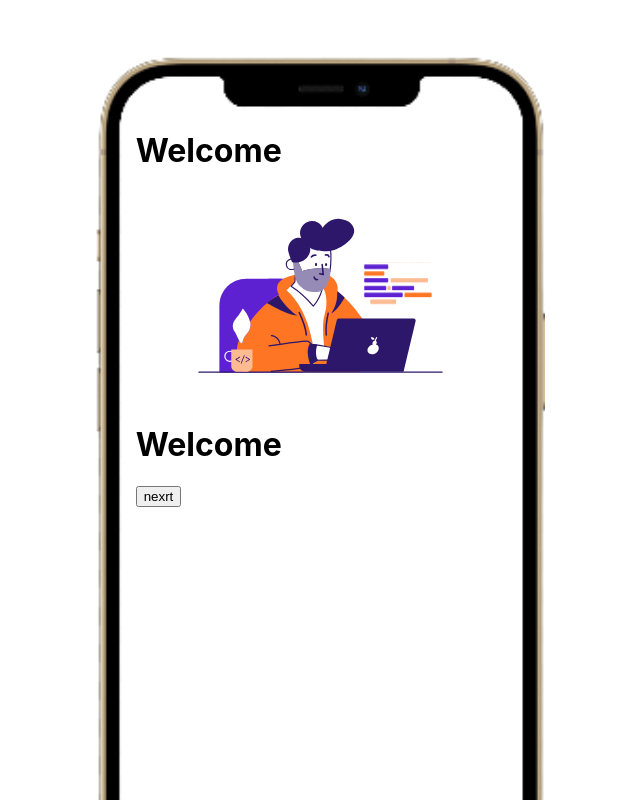
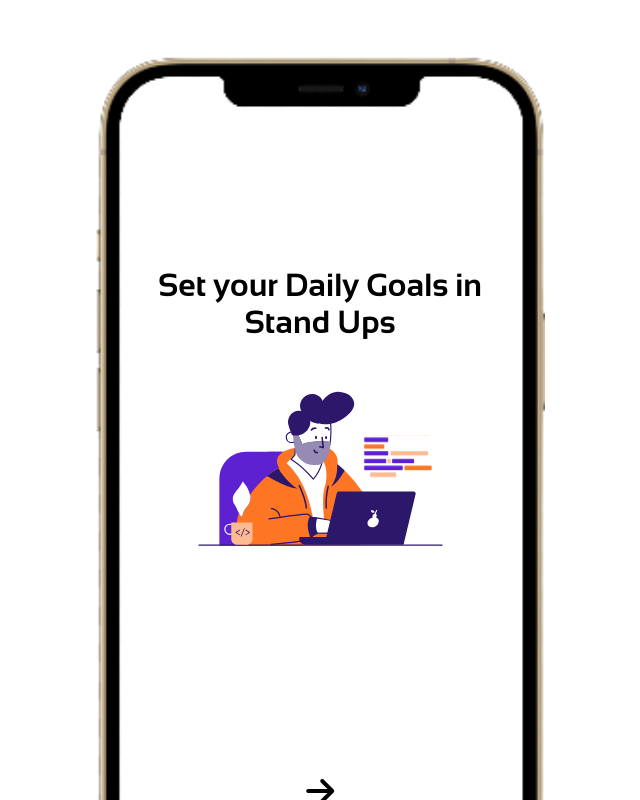
Before and after one commit to BootsStribling/app-le-FE, a React (Create React App) app: page /welcome in a window 1280 px wide. Shown: the top 800 px of the page, without its empty margins (340-980 px from the left). Built offline with nearby package versions, Linux system fonts and the light colour scheme; no server answers.

Commit message:
Implement welcome slide

```diff
--- a/src/App.jsx
+++ b/src/App.jsx
@@ -27,6 +27,8 @@ const App = () => {
   const [user, setUser] = useState(authService.getUser())
   const [days, setDays] = useState([])
   const [currentDay, setCurrentDay] = useState([])
+  const [showNav, setShowNav] = useState(true)
+  // nav state
   useEffect(()=> {
     if(user){
       daysService.getAllDays()
@@ -41,6 +43,8 @@ const App = () => {
   }, [days])
 
   const navigate = useNavigate()
+
+  const toggleNav = () => setShowNav(!showNav)
 
   const handleLogout = () => {
     authService.logout()
@@ -101,11 +105,15 @@ const App = () => {
     <>
       <div className='phone-overlay'>
         <div className='app-area'>
-          <NavBar user={user} handleLogout={handleLogout} />
+          {/* Wrap in condition if nav state is true */}
+          {showNav
+            ? <NavBar user={user} handleLogout={handleLogout} />
+            : <></>
+          }
           <Routes>
             <Route path="/" element={<Landing updateDay={updateDay} currentDay={currentDay} updateCurrentDay={updateCurrentDay} createDay={createDay} user={user} days={days} />} />
             <Route path="/profile" element={<Profile updateCurrentDay={updateCurrentDay} user={user} />} />
-            <Route path="/welcome" element={<Welcome user={user} />} />
+            <Route path="/welcome" element={<Welcome toggleNav={toggleNav} user={user} />} />
             <Route path="/days/:id/jerbs" element={<JobForm addJerb={addJerb} user={user} />} />
             <Route path="/days/:day_id/jerbs/:jerb_id" element={<JobEditForm editJerb={editJerb} currentDay={currentDay} user={user} />} />
             <Route path="/days/:id/stand_down" element={<StanddownForm addStandDown={editDay} user={user} />} />
--- a/src/pages/Landing/Landing.jsx
+++ b/src/pages/Landing/Landing.jsx
@@ -3,7 +3,7 @@ import DayList from '../../components/DayList/DayList'
 import DayDetails from '../DayDetails/DayDetails'
 import { useEffect, useState } from 'react'
 // The purpose of this landing is to set the current date and sho
-const Landing = ({ user, days, createDay, updateCurrentDay, currentDay, updateDay }) => {
+const Landing = ({ toggleNav, user, days, createDay, updateCurrentDay, currentDay, updateDay }) => {
   const [week, setWeek] = useState([...days])
   useEffect(()=>{
     setWeek(days.slice(0,7))
--- a/src/pages/Welcome/Welcome.jsx
+++ b/src/pages/Welcome/Welcome.jsx
@@ -1,39 +1,45 @@
 import { useState, useEffect } from 'react'
+import { useNavigate } from 'react-router-dom'
 import lottie from "lottie-web"
 import lottie0 from './lotties/developer_02_solid.json'
 import lottie1 from './lotties/developer_01_solid.json'
 import lottie2 from './lotties/message sent_03_solid.json'
 import lottie3 from './lotties/product launch_01_solid.json'
+import styles from './Welcome.module.css'
 
-const Welcome = () => {
+const Welcome = (props) => {
   const panels = [
     {
       "lottie" : lottie0,
-      "messageA" : "Welcome",
-      "messageB" : "Welcome",
+      "messageA" : "Set your Daily Goals in Stand Ups",
     },
     {
       "lottie" : lottie1,
-      "messageA" : "Welcome",
-      "messageB" : "Welcome",
+      "messageA" : "Write what you Achieved in Stand Downs",
     },
     {
       "lottie" : lottie2,
-      "messageA" : "Welcome",
-      "messageB" : "Welcome",
+      "messageA" : "Track Job Applications\n",
     },
     {
       "lottie" : lottie3,
-      "messageA" : "Welcome",
-      "messageB" : "Welcome",
+      "messageA" : "Launch your Dev Career\n",
     },
   ]
 
   const [panelState, setPanelState] = useState(0)
+  const navigate = useNavigate()
   const handleButtonClick = () => {
     if(panelState < panels.length - 1) setPanelState(panelState + 1)
-    else console.log('redirect to landing')
+    else {
+      props.toggleNav()
+      navigate('/')
+    }
   }
+
+  useEffect(()=> {
+    props.toggleNav()
+  }, [])
 
   useEffect(()=> {
     lottie.loadAnimation({
@@ -46,12 +52,15 @@ const Welcome = () => {
   }, [panelState])
 
   return (
-    <>
-      <h1>{panels[panelState].messageA}</h1>
+    <div className={styles.container}>
+      <h1 className={styles.message}>{panels[panelState].messageA}</h1>
       <div key={panelState} id="lottie" />
-      <h1>{panels[panelState].messageB}</h1>
-      <button onClick={handleButtonClick}>nexrt</button>
-    </>
+      {panelState < panels.length - 1
+        ? <button className={styles.btn} onClick={handleButtonClick}><i class="fa-solid fa-arrow-right"></i></button>
+        : <button className={styles.lastBtn} onClick={handleButtonClick}>Onward and Upward!</button>
+      }
+
+    </div>
   );
 }
 
--- /dev/null
+++ b/src/pages/Welcome/Welcome.module.css
@@ -0,0 +1,34 @@
+.container {
+  display: flex;
+  flex-direction: column;
+  justify-content: center;
+  height: 1000px;
+  align-items: center;
+  text-align: center;
+  font-family: sansation;
+}
+
+.message {
+  width: 350px;
+}
+
+.btn {
+  padding: 100px;
+  margin: 100px;
+  background-color: transparent;
+  border: none;
+  height: 40px;
+  width: 100%;
+  font-size: 2rem;
+}
+
+.lastBtn {
+  margin: 200px;
+  background-color: #1BC437;
+  color: white;
+  border: none;
+  height: 60px;
+  border-radius: 10px;
+  width: 90%;
+  font-size: 2rem;
+}
```
